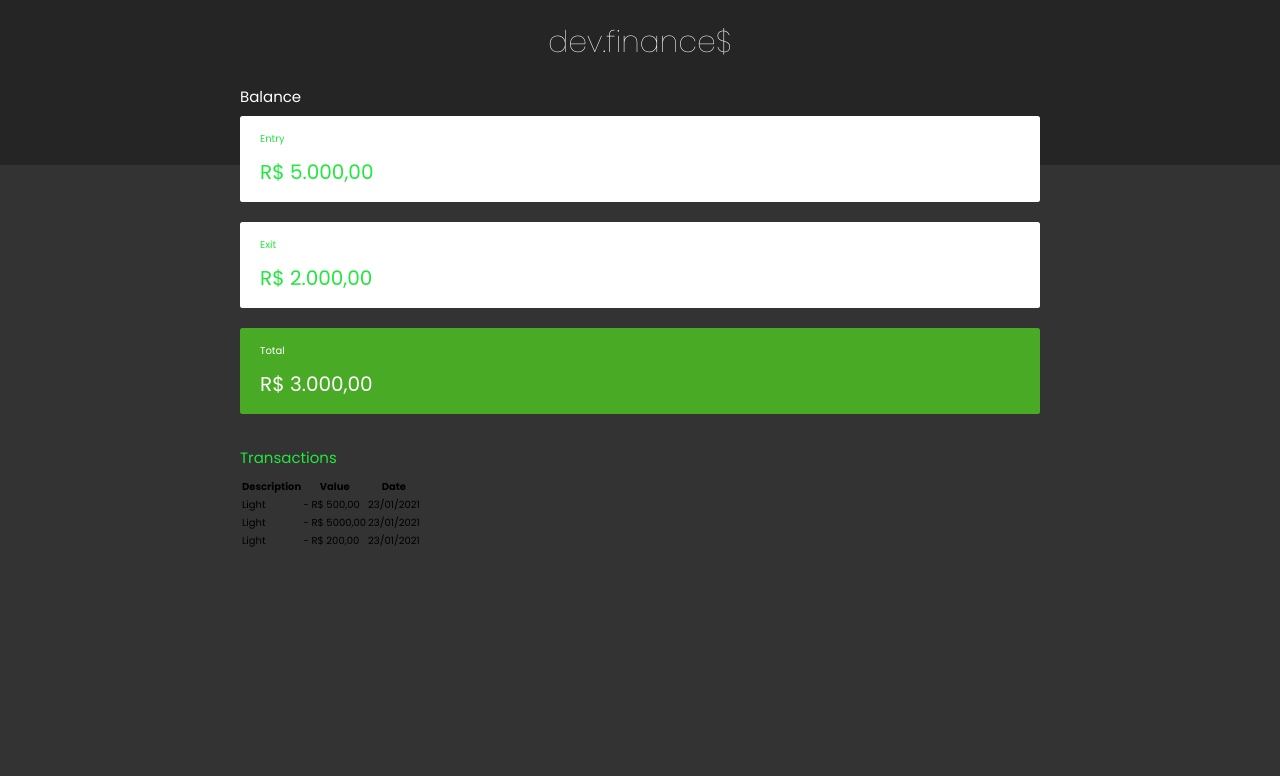
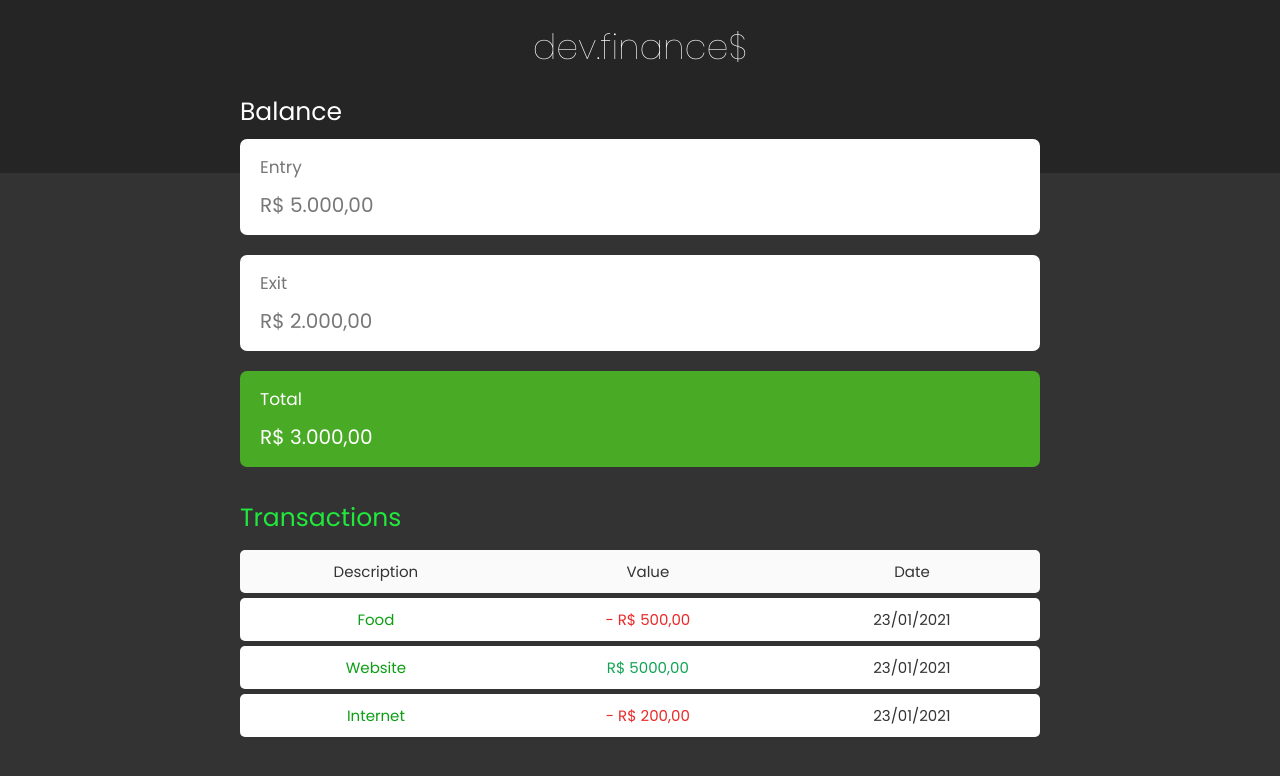
Before and after one commit to Pedro-Murilo/devfinance, a React (Create React App) app: page / in a window 1280 px wide. Shown: the top 776 px of the page. Built offline with nearby package versions, Linux system fonts and the light colour scheme.

Commit message:
Created Transactions component, styling TransactionsStyles.js and fixed styles on HeaderStyles and CardStyles

```diff
--- a/src/components/Balance/Balance.js
+++ b/src/components/Balance/Balance.js
@@ -1,11 +1,13 @@
 import { BalanceContainer, TitleH2 } from "./BalanceStyles";
 import Card from '../Card/Card';
 
-const BalanceSection = () => (
+const BalanceSection = () => {
+  return (
   <BalanceContainer>
     <TitleH2>Balance</TitleH2>
     <Card />
   </BalanceContainer>
-);
+  )
+};
 
 export default BalanceSection;
--- a/src/components/Balance/BalanceStyles.js
+++ b/src/components/Balance/BalanceStyles.js
@@ -14,4 +14,5 @@ export const TitleH2 = styled.h2`
     margin-bottom: 0.8rem;
     color: #22e73c;
     font-weight: normal;
+    font-size: 2.5rem;
 `
--- a/src/components/Card/CardStyles.js
+++ b/src/components/Card/CardStyles.js
@@ -1,7 +1,7 @@
 import styled, { css } from 'styled-components';
 
 const h3Styles = css`
-    font-size: 1rem;
+    font-size: 1.7rem;
     font-weight: normal;
 `
 
@@ -14,10 +14,10 @@ const pStyles = css`
 export const CardContainer = styled.div`
     background: #fff;
     padding: 1.5rem 2rem;
-    border-radius: .25rem;
+    border-radius: .7rem;
     margin-bottom: 2rem;
 
-    color: #22e73c;
+    color: #777;
 
     h3 {
         ${h3Styles}
--- a/src/components/Header/HeaderStyles.js
+++ b/src/components/Header/HeaderStyles.js
@@ -7,7 +7,7 @@ import styled from "styled-components";
 
   h1 {
     font-weight: 100;
-    font-size: 3rem;
+    font-size: 3.5rem;
     color: #fff;
   }
 `;
--- a/src/components/Main/Main.js
+++ b/src/components/Main/Main.js
@@ -1,43 +1,14 @@
-import { TitleH2 } from "../Balance/BalanceStyles";
-import Header  from "../Header/Header";
-import { MainContainer } from './MainStyles'
-import BalanceSection from '../Balance/Balance';
+import Header from "../Header/Header";
+import { MainContainer } from "./MainStyles";
+import BalanceSection from "../Balance/Balance";
+import TransactionSection from "../Transactions/Transactions";
 
 const Main = () => (
   <>
     <Header />
     <MainContainer>
       <BalanceSection />
-      <section className="transaction">
-        <TitleH2>Transactions</TitleH2>
-
-        <table>
-          <thead>
-            <tr>
-              <th>Description</th>
-              <th>Value</th>
-              <th>Date</th>
-            </tr>
-          </thead>
-          <tbody>
-            <tr>
-              <td className="description">Light</td>
-              <td className="expense">- R$ 500,00</td>
-              <td className="date">23/01/2021</td>
-            </tr>
-            <tr>
-              <td className="description">Light</td>
-              <td className="income">- R$ 5000,00</td>
-              <td className="date">23/01/2021</td>
-            </tr>
-            <tr>
-              <td className="description">Light</td>
-              <td className="expense">- R$ 200,00</td>
-              <td className="date">23/01/2021</td>
-            </tr>
-          </tbody>
-        </table>
-      </section>
+      <TransactionSection />
     </MainContainer>
   </>
 );
--- /dev/null
+++ b/src/components/Transactions/Transactions.js
@@ -0,0 +1,37 @@
+import { DataTable } from "./TransactionsStyles";
+import { TitleH2 } from '../Balance/BalanceStyles';
+
+const TransactionSection = () => (
+  <section className="transaction">
+    <TitleH2>Transactions</TitleH2>
+
+    <DataTable>
+      <thead>
+        <tr>
+          <th>Description</th>
+          <th>Value</th>
+          <th>Date</th>
+        </tr>
+      </thead>
+      <tbody>
+        <tr>
+          <td className="description">Food</td>
+          <td className="expense">- R$ 500,00</td>
+          <td className="date">23/01/2021</td>
+        </tr>
+        <tr>
+          <td className="description">Website</td>
+          <td className="income">R$ 5000,00</td>
+          <td className="date">23/01/2021</td>
+        </tr>
+        <tr>
+          <td className="description">Internet</td>
+          <td className="expense">- R$ 200,00</td>
+          <td className="date">23/01/2021</td>
+        </tr>
+      </tbody>
+    </DataTable>
+  </section>
+);
+
+export default TransactionSection;
--- /dev/null
+++ b/src/components/Transactions/TransactionsStyles.js
@@ -0,0 +1,51 @@
+import styled from "styled-components";
+
+export const DataTable = styled.table`
+  width: 100%;
+  border-spacing: 0 0.5rem;
+  color: #333;
+
+  th:first-child,
+  td:first-child {
+    border-radius: 0.5rem 0 0 0.5rem;
+  }
+
+  th:last-child,
+  td:last-child {
+    border-radius: 0 0.5rem 0.5rem 0;
+  }
+
+  th {
+    background: #fafafa;
+    font-weight: normal;
+    padding: 1rem 2rem;
+    text-align: center;
+  }
+
+  tr {
+    opacity: 1;
+    text-align: center;
+    font-size: 1.5rem;
+
+    &:hover {
+      opacity: 0.75;
+    }
+
+    td.description {
+      color: #0c9e13;
+    }
+
+    td.income {
+      color: #12a454;
+    }
+
+    td.expense {
+      color: #e92929;
+    }
+    td {
+      background: #fff;
+      padding: 1rem 2rem;
+      font-weight: normal;
+    }
+  }
+`;
```
Also changed, not shown: 1 other file (tests, documents, lock files or other folders).
